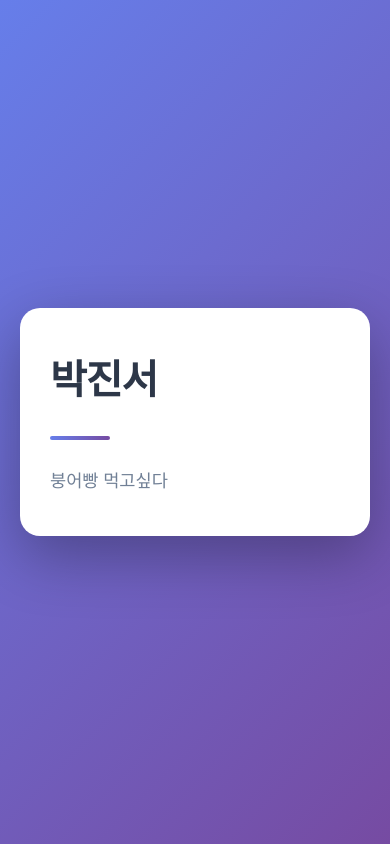
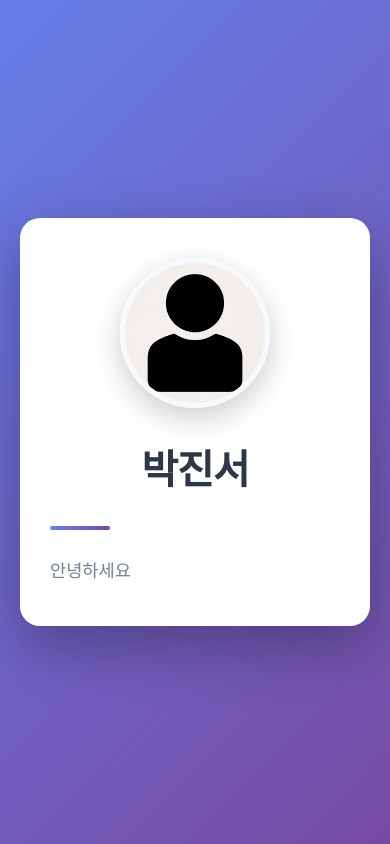
Before and after one commit to Pjinseo/Pjinseo.github.io, a plain HTML site: page index.html in a window 390 px wide. Drawn offline with Linux system fonts and the light colour scheme.

Commit message:
Update index.html
이미지 넣기

```diff
--- a/index.html
+++ b/index.html
@@ -31,6 +31,23 @@
             animation: fadeIn 0.8s ease-in;
         }
 
+        .header-section {
+            display: flex;
+            align-items: center;
+            gap: 30px;
+            margin-bottom: 30px;
+        }
+
+        .profile-image {
+            width: 200px;
+            height: 200px;
+            border-radius: 50%;
+            object-fit: cover;
+            border: 5px solid #f7fafc;
+            box-shadow: 0 10px 30px rgba(0, 0, 0, 0.2);
+            flex-shrink: 0;
+        }
+
         @keyframes fadeIn {
             from {
                 opacity: 0;
@@ -42,10 +59,10 @@
             }
         }
 
-        h1 {
+        .text-content h1 {
             font-size: 3.5rem;
             color: #2d3748;
-            margin-bottom: 30px;
+            margin-bottom: 0;
             font-weight: 700;
             letter-spacing: -1px;
         }
@@ -70,7 +87,17 @@
                 padding: 40px 30px;
             }
 
-            h1 {
+            .header-section {
+                flex-direction: column;
+                text-align: center;
+            }
+
+            .profile-image {
+                width: 150px;
+                height: 150px;
+            }
+
+            .text-content h1 {
                 font-size: 2.5rem;
             }
 
@@ -82,9 +109,14 @@
 </head>
 <body>
     <div class="container">
-        <h1>박진서</h1>
+        <div class="header-section">
+            <img src="images/profile.jpg" alt="박진서 프로필 사진" class="profile-image">
+            <div class="text-content">
+                <h1>박진서</h1>
+            </div>
+        </div>
         <div class="divider"></div>
-        <p>붕어빵 먹고싶다</p>
+        <p>안녕하세요</p>
     </div>
 </body>
 </html>
```
